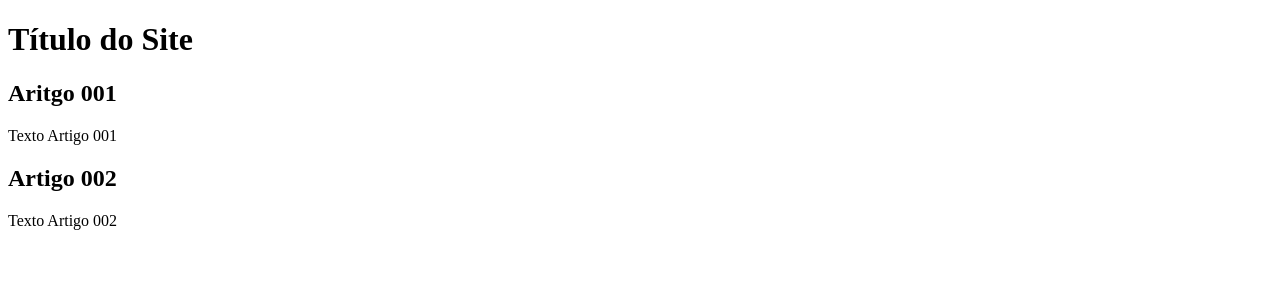
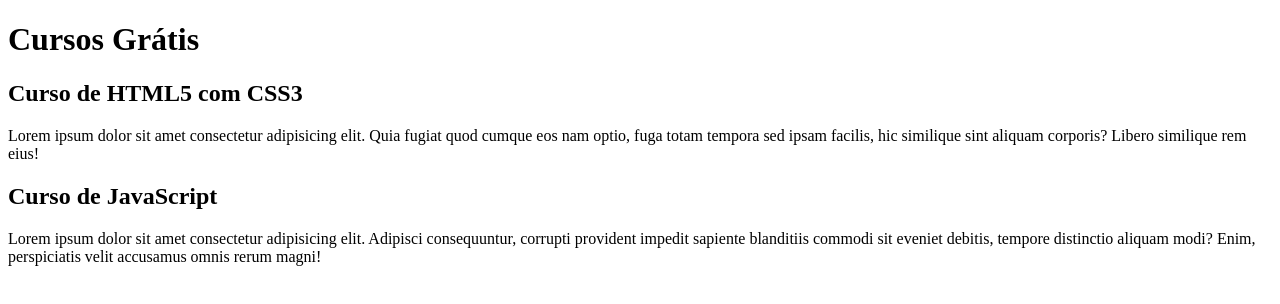
Before and after one commit to GuilhermeAugustox/projeto-site, a plain HTML site: page index.html in a window 1280 px wide. Drawn offline with Linux system fonts and the light colour scheme.

Commit message:
Comecei a escrever o conteúdo

```diff
--- a/index.html
+++ b/index.html
@@ -8,15 +8,15 @@
 <body>
     <main>
         <header>
-            <h1>Título do Site</h1>
+            <h1>Cursos Grátis</h1>
         </header>
         <article>
-            <h2>Aritgo 001</h2>
-            <p>Texto Artigo 001</p>
+            <h2>Curso de HTML5 com CSS3</h2>
+            <p>Lorem ipsum dolor sit amet consectetur adipisicing elit. Quia fugiat quod cumque eos nam optio, fuga totam tempora sed ipsam facilis, hic similique sint aliquam corporis? Libero similique rem eius!</p>
         </article>
         <article>
-            <h2>Artigo 002</h2>
-            <p>Texto Artigo 002</p>
+            <h2>Curso de JavaScript</h2>
+            <p>Lorem ipsum dolor sit amet consectetur adipisicing elit. Adipisci consequuntur, corrupti provident impedit sapiente blanditiis commodi sit eveniet debitis, tempore distinctio aliquam modi? Enim, perspiciatis velit accusamus omnis rerum magni!</p>
         </article>
     </main>
 
```
